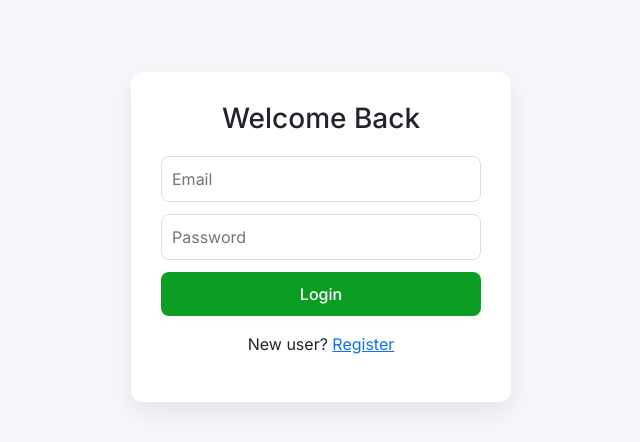
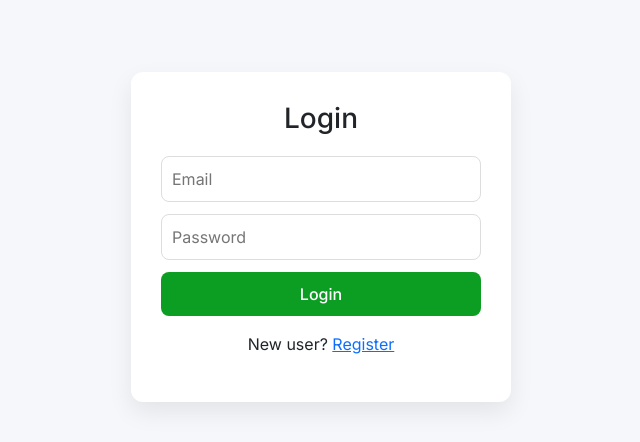
Before and after one commit to abhinavabhi19/ZYBOCHAT, a Django app: page / in a window 1280 px wide. Shown: the part 56-498 px from the top of the page, without its empty margins (319-959 px from the left). Run offline with Django 5.2, Linux system fonts and the light colour scheme.

```diff
--- a/app/templates/login.html
+++ b/app/templates/login.html
@@ -54,7 +54,7 @@
 
 
 <div class="auth-card mt-5">
-    <h3>Welcome Back</h3>
+    <h3>Login</h3>
 
     <form method="post">
         {% csrf_token %}
```
